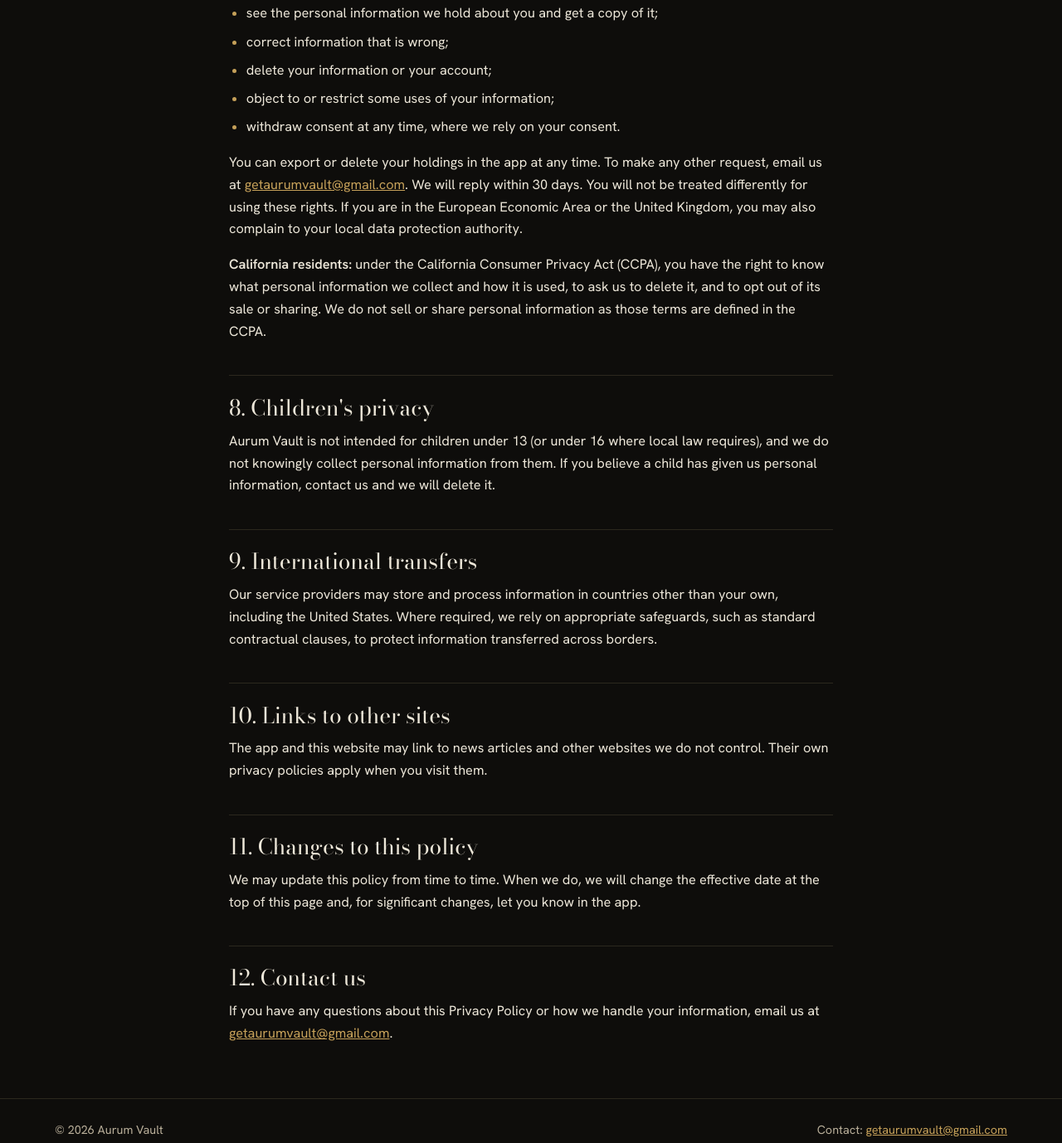
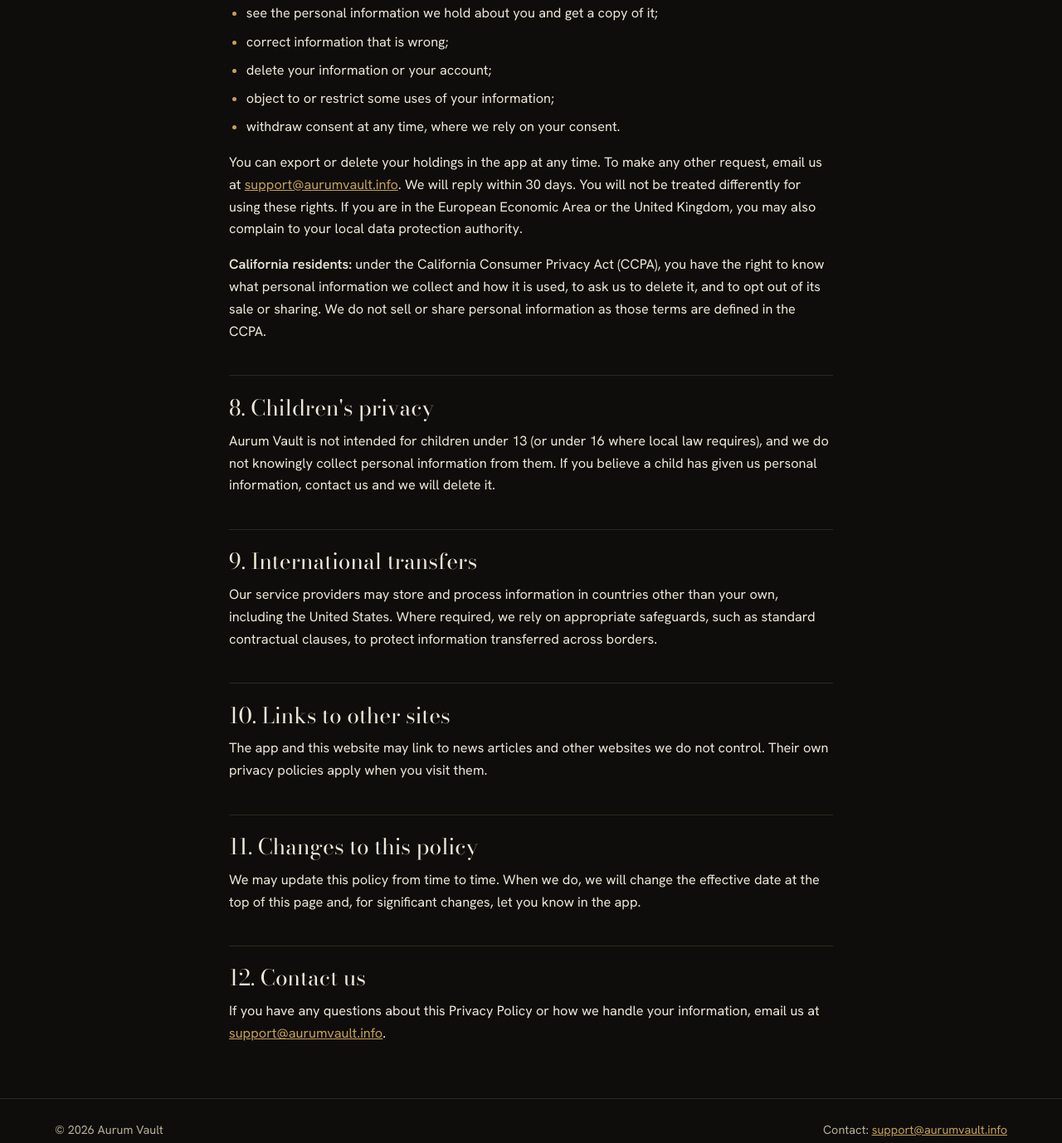
Before and after one commit to strategempm-ux/aurum-vault-site, a plain HTML site: page privacy.html in a window 1280 px wide. Shown: the part 3085-4463 px from the top of the page at 83% size. Drawn offline with nearby package versions, Linux system fonts and the light colour scheme.

Commit message:
Privacy page: support email is support@aurumvault.info

```diff
--- a/privacy.html
+++ b/privacy.html
@@ -121,7 +121,7 @@ footer a { overflow-wrap: anywhere; }
     <li>object to or restrict some uses of your information;</li>
     <li>withdraw consent at any time, where we rely on your consent.</li>
   </ul>
-  <p>You can export or delete your holdings in the app at any time. To make any other request, email us at <a href="mailto:getaurumvault@gmail.com">getaurumvault@gmail.com</a>. We will reply within 30 days. You will not be treated differently for using these rights. If you are in the European Economic Area or the United Kingdom, you may also complain to your local data protection authority.</p>
+  <p>You can export or delete your holdings in the app at any time. To make any other request, email us at <a href="mailto:support@aurumvault.info">support@aurumvault.info</a>. We will reply within 30 days. You will not be treated differently for using these rights. If you are in the European Economic Area or the United Kingdom, you may also complain to your local data protection authority.</p>
   <p><b>California residents:</b> under the California Consumer Privacy Act (CCPA), you have the right to know what personal information we collect and how it is used, to ask us to delete it, and to opt out of its sale or sharing. We do not sell or share personal information as those terms are defined in the CCPA.</p>
 
   <h2>8. Children's privacy</h2>
@@ -137,13 +137,13 @@ footer a { overflow-wrap: anywhere; }
   <p>We may update this policy from time to time. When we do, we will change the effective date at the top of this page and, for significant changes, let you know in the app.</p>
 
   <h2>12. Contact us</h2>
-  <p>If you have any questions about this Privacy Policy or how we handle your information, email us at <a href="mailto:getaurumvault@gmail.com">getaurumvault@gmail.com</a>.</p>
+  <p>If you have any questions about this Privacy Policy or how we handle your information, email us at <a href="mailto:support@aurumvault.info">support@aurumvault.info</a>.</p>
 </main>
 
 <footer>
   <div class="wrap">
     <span>© 2026 Aurum Vault</span>
-    <span>Contact: <a href="mailto:getaurumvault@gmail.com">getaurumvault@gmail.com</a></span>
+    <span>Contact: <a href="mailto:support@aurumvault.info">support@aurumvault.info</a></span>
   </div>
 </footer>
 </body>
```
